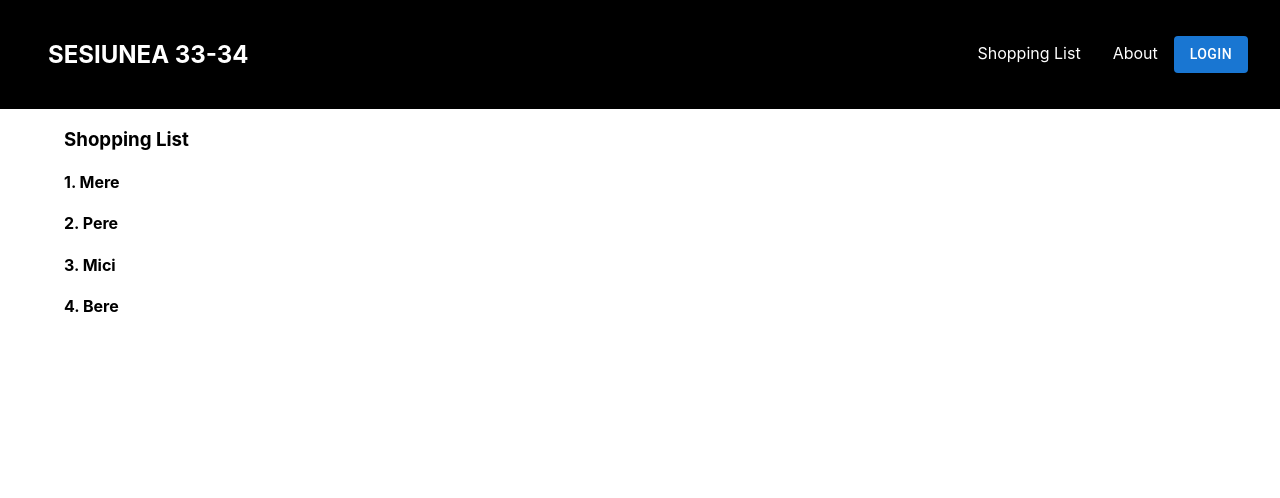
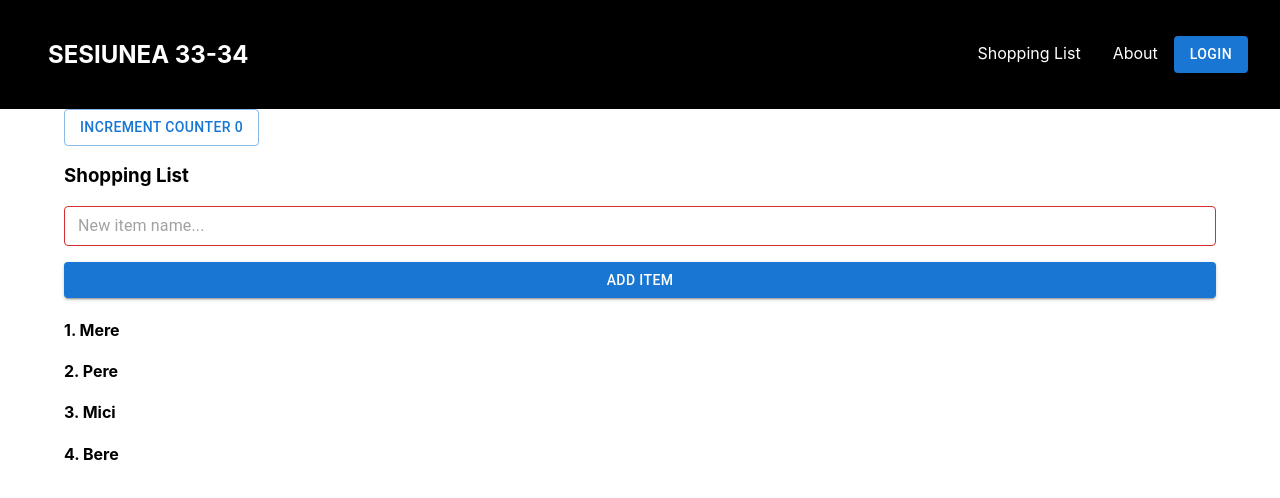
Before and after one commit to daniel-sava/it-school-feb-2023, a React (Create React App) app: page /shopping-list in a window 1280 px wide. Shown: the top 498 px of the page. Built offline with nearby package versions, Linux system fonts and the light colour scheme.

Commit message:
useCallback

```diff
--- a/src/components/ShoppingList.jsx
+++ b/src/components/ShoppingList.jsx
@@ -1,9 +1,39 @@
+import { Button, TextField } from "@mui/material";
 import ShoppingListItem from "./ShoppingListItem";
 
+import { memo, useState } from "react";
+import styles from "./ShoppingList.module.css";
+
 function ShoppingList({ items, addItem }) {
+    const [newItem, setNewItem] = useState("");
+
+    console.log("render");
+
+    function addItemToList(event) {
+        if (!newItem) {
+            return;
+        }
+
+        addItem(newItem);
+    }
+
     return (
         <>
             <h3>Shopping List</h3>
+            <div className={styles.formContainer}>
+                <TextField
+                    onChange={(event) => {
+                        setNewItem(event.target.value);
+                    }}
+                    variant="outlined"
+                    size="small"
+                    placeholder="New item name..."
+                    error={newItem ? false : true}
+                />
+                <Button onClick={addItemToList} variant="contained">
+                    Add item
+                </Button>
+            </div>
             {items.map((item, index) => {
                 return <ShoppingListItem key={index} item={item} />;
             })}
@@ -11,4 +41,4 @@ function ShoppingList({ items, addItem }) {
     );
 }
 
-export default ShoppingList;
+export default memo(ShoppingList);
--- /dev/null
+++ b/src/components/ShoppingList.module.css
@@ -0,0 +1,5 @@
+.formContainer {
+    display: flex;
+    flex-direction: column;
+    gap: 1rem;
+}
--- a/src/pages/Shopping.jsx
+++ b/src/pages/Shopping.jsx
@@ -1,7 +1,8 @@
 import Container from "@mui/material/Container";
 import ShoppingList from "../components/ShoppingList";
 
-import { useState } from "react";
+import { Button } from "@mui/material";
+import { useCallback, useState } from "react";
 
 const shoppingListItems = [
     {
@@ -23,11 +24,30 @@ const shoppingListItems = [
 ];
 
 export default function Shopping() {
+    const [count, setCount] = useState(0);
     const [items, setItems] = useState(shoppingListItems);
+
+    const addItem = useCallback(
+        (newItem) => {
+            setItems((prevItems) => [
+                ...prevItems,
+                { id: prevItems.length + 1, name: newItem },
+            ]);
+        },
+        [items]
+    );
 
     return (
         <Container>
-            <ShoppingList items={items} />
+            <Button
+                onClick={() => {
+                    setCount((prevCount) => prevCount + 1);
+                }}
+                variant="outlined"
+            >
+                Increment counter {count}
+            </Button>
+            <ShoppingList items={items} addItem={addItem} />
         </Container>
     );
 }
```
